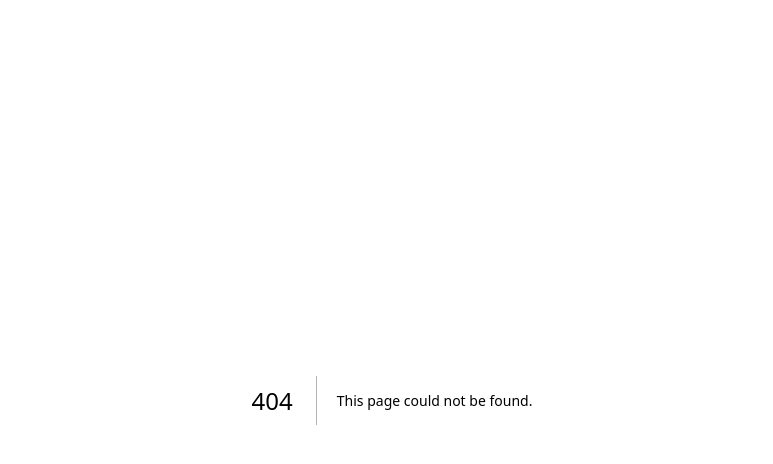
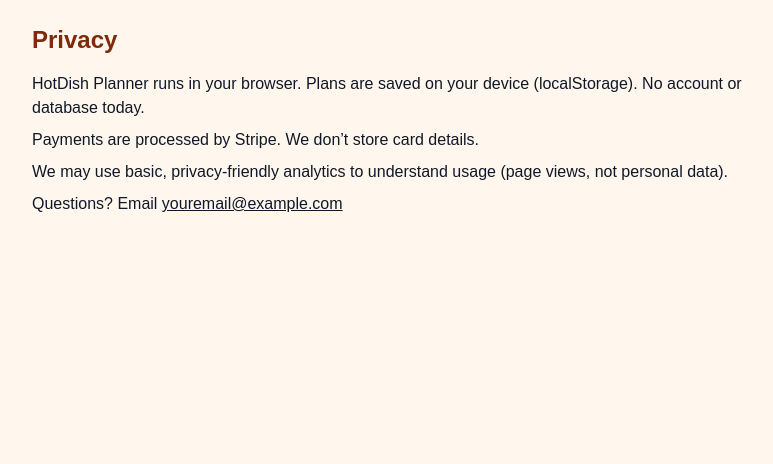
Before and after one commit to Skate-TapeCo/hotdish-planner, a Next.js app: page /privacy in a window 1280 px wide. Before the commit this address had no page. Shown: the top 464 px of the page, without its empty margins (248-1021 px from the left). Built offline with nearby package versions, Linux system fonts and the light colour scheme.

Commit message:
Fix About/Privacy background; add subject to Contact mailto

```diff
--- /dev/null
+++ b/app/about/page.js
@@ -0,0 +1,20 @@
+export default function Page() {
+  return (
+    <main className="min-h-screen bg-orange-50 text-gray-900">
+      <div className="mx-auto max-w-3xl p-6">
+        <h1 className="text-2xl font-bold mb-4 text-orange-900">About HotDish Planner</h1>
+        <p className="mb-4">
+          This tool times your dishes so everything finishes hot at the same time. Add dishes (prep + cook minutes), set your serve time, and it tells you when to start each dish.
+        </p>
+
+        <h2 className="text-xl font-semibold mt-6 mb-2 text-orange-900">Contact</h2>
+        <p>
+          Feedback or issues? Email{" "}
+          <a className="underline" href="mailto:youremail@example.com?subject=HotDish%20Planner%20feedback">
+            youremail@example.com
+          </a>
+        </p>
+      </div>
+    </main>
+  );
+}
--- a/app/page.js
+++ b/app/page.js
@@ -785,8 +785,13 @@
         </section>
 
         <footer className="text-center text-xs text-gray-800 mt-6">
-          © {new Date().getFullYear()} HotDish Planner
-        </footer>
+  <div className="flex items-center justify-center gap-4">
+    <a href="/about" className="underline">About</a>
+    <a href="/privacy" className="underline">Privacy</a>
+    <a href="mailto:youremail@example.com?subject=HotDish%20Planner%20feedback" className="underline">Contact</a>
+  </div>
+  <div className="mt-2">© {new Date().getFullYear()} HotDish Planner</div>
+</footer>
       </div>
 
       {/* PRINT-ONLY SCHEDULE (shows only in print) */}
--- /dev/null
+++ b/app/privacy/page.js
@@ -0,0 +1,17 @@
+export default function Page() {
+  return (
+    <main className="min-h-screen bg-orange-50 text-gray-900">
+      <div className="mx-auto max-w-3xl p-6">
+        <h1 className="text-2xl font-bold mb-4 text-orange-900">Privacy</h1>
+        <p className="mb-2">HotDish Planner runs in your browser. Plans are saved on your device (localStorage). No account or database today.</p>
+        <p className="mb-2">Payments are processed by Stripe. We don’t store card details.</p>
+        <p className="mb-2">We may use basic, privacy-friendly analytics to understand usage (page views, not personal data).</p>
+        <p>Questions? Email{" "}
+          <a className="underline" href="mailto:youremail@example.com?subject=HotDish%20Planner%20privacy">
+            youremail@example.com
+          </a>
+        </p>
+      </div>
+    </main>
+  );
+}
```
